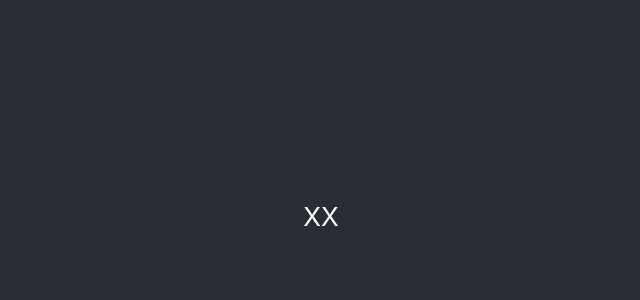
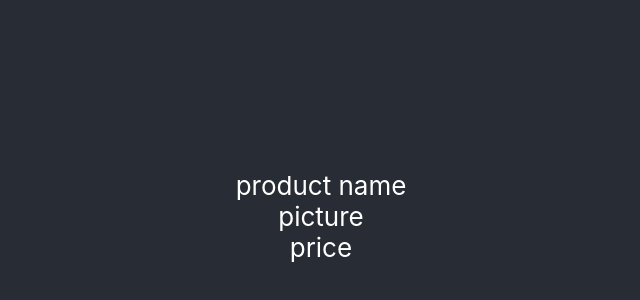
Before and after one commit to LaVloZ/nodejs-learning, a React (Create React App) app in the folder front/: page / in a window 1280 px wide. Shown: the part 184-484 px from the top of the page, without its empty margins (319-959 px from the left). Built offline with nearby package versions, Linux system fonts and the light colour scheme.

Commit message:
add home page layout

```diff
--- a/front/src/App.js
+++ b/front/src/App.js
@@ -4,7 +4,17 @@ function App() {
   return (
     <div className="App">
       <header className="App-header">
-        XX
+        <div>
+          <div>
+            product name
+          </div>
+          <div>
+            picture
+          </div>
+          <div>
+            price
+          </div>
+        </div>
       </header>
     </div>
   );
```
